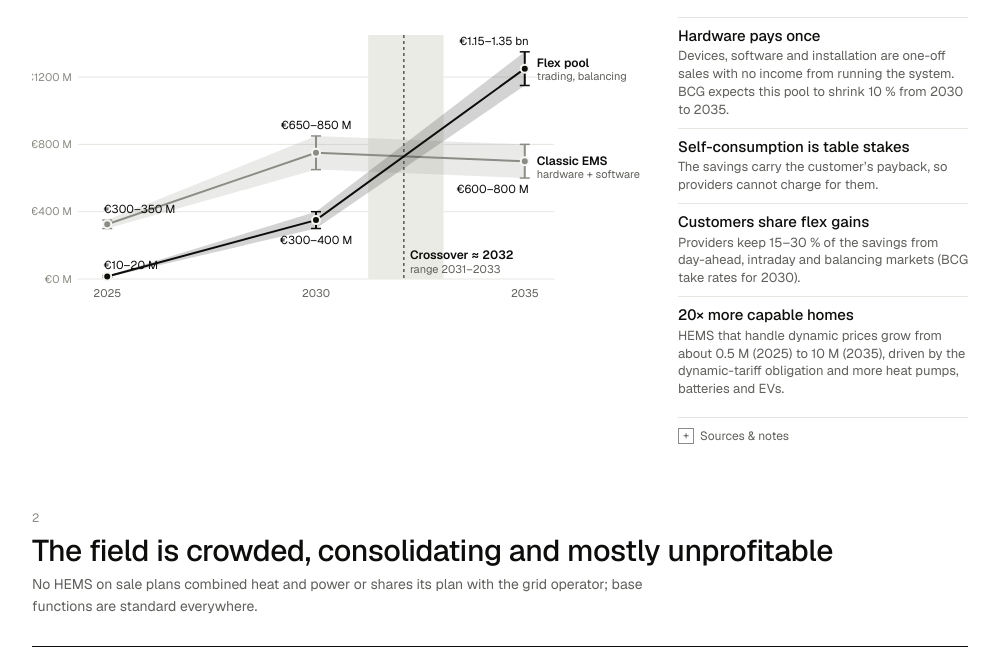
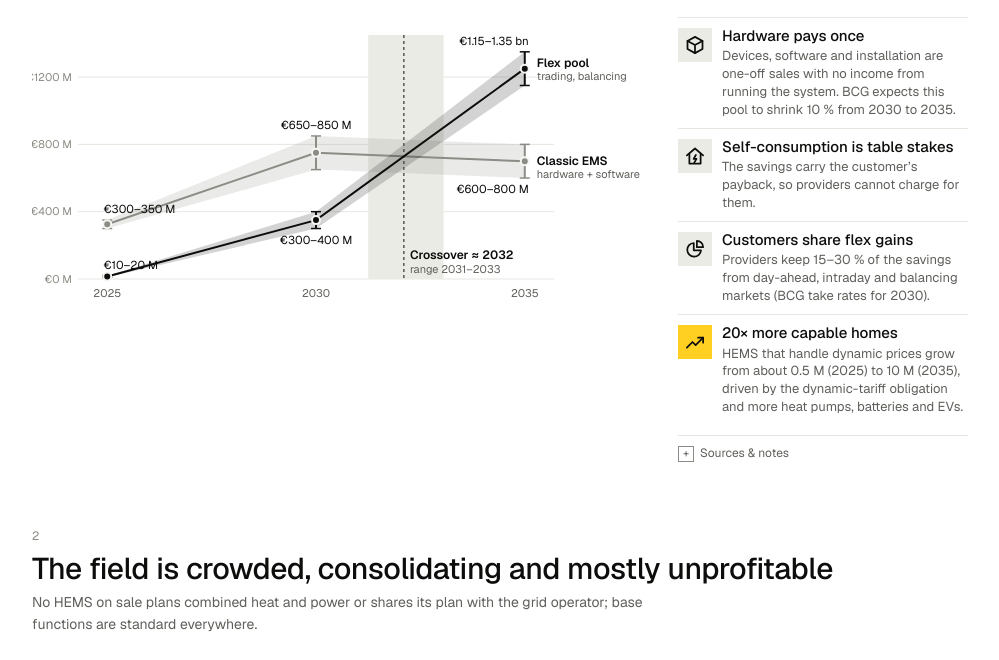
Before and after one commit to pfrohlfs-lab/hems-propens, a plain HTML site: page market/index.html in a window 1280 px wide. Shown: the part 911-1571 px from the top of the page, without its empty margins (264-1263 px from the left). Drawn offline with nearby package versions, Linux system fonts and the light colour scheme.

Commit message:
Market: icons next to the four BCG reasons in exhibit 1
Co-Authored-By: Claude Opus 5.5 <noreply@anthropic.com>

```diff
--- a/market/index.html
+++ b/market/index.html
@@ -182,7 +182,13 @@
 .m1-tools { justify-content: space-between; }
 #x-definitions .m1-two { grid-template-columns: minmax(0, 1fr); gap: 22px; }
 .m1-brand { margin: 0; display: flex; align-items: center; gap: 8px; font-size: 11px; letter-spacing: .08em; text-transform: uppercase; color: var(--grey); }
-.pts.m1-why li b { font-size: 15px; letter-spacing: 0; margin-bottom: 2px; }
+.pts.m1-why li { grid-template-columns: 34px minmax(0, 1fr); column-gap: 10px; align-items: start; align-content: start; }
+@media (max-width: 1080px) { .exhibit.split .pts.m1-why { grid-template-columns: repeat(auto-fit, minmax(280px, 1fr)); row-gap: 14px; } }
+.pts.m1-why li b { font-size: 15px; letter-spacing: 0; margin-bottom: 2px; grid-column: 2; }
+.pts.m1-why li > span { grid-column: 2; }
+.pts.m1-why .m1-ic { grid-column: 1; grid-row: 1 / span 2; width: 34px; height: 34px; display: grid; place-items: center; background: var(--panel-2); color: var(--ink); margin-top: 1px; }
+.pts.m1-why .m1-ic svg { width: 20px; height: 20px; fill: none; stroke: currentColor; stroke-width: 1.4; stroke-linecap: round; stroke-linejoin: round; }
+.pts.m1-why .m1-ic.m1-ic-up { background: var(--accent); color: var(--accent-ink); }
 .m1-brand img { display: block; height: 20px; width: auto; background: #fff; padding: 3px 5px; box-sizing: content-box; }
 </style>
 
@@ -205,10 +211,10 @@
       <p class="sub">German HEMS value pools in € M per year: flexibility revenue vs. classic HEMS hardware and software · band = BCG min–max range</p>
       <p class="m1-brand"><span>Source</span><img src="img/bcg-logo.png" alt="BCG" width="48" height="20"></p>
       <ul class="pts m1-why">
-        <li><b>Hardware pays once</b>Devices, software and installation are one-off sales with no income from running the system. BCG expects this pool to shrink 10 % from 2030 to 2035.</li>
-        <li><b>Self-consumption is table stakes</b>The savings carry the customer’s payback, so providers cannot charge for them.</li>
-        <li><b>Customers share flex gains</b>Providers keep 15–30 % of the savings from day-ahead, intraday and balancing markets (BCG take rates for 2030).</li>
-        <li><b>20× more capable homes</b>HEMS that handle dynamic prices grow from about 0.5 M (2025) to 10 M (2035), driven by the dynamic-tariff obligation and more heat pumps, batteries and EVs.</li>
+        <li><i class="m1-ic" aria-hidden="true"><svg viewBox="0 0 16 16"><path d="M8 1.5 14 4.75v6.5L8 14.5 2 11.25v-6.5z"/><path d="M2 4.75 8 8l6-3.25M8 8v6.5"/></svg></i><b>Hardware pays once</b><span>Devices, software and installation are one-off sales with no income from running the system. BCG expects this pool to shrink 10 % from 2030 to 2035.</span></li>
+        <li><i class="m1-ic" aria-hidden="true"><svg viewBox="0 0 16 16"><path d="M1.5 7.5 8 2l6.5 5.5"/><path d="M3.5 6v8h9V6"/><path d="M8.7 7.2 6.9 10.3h2.3l-1.8 3"/></svg></i><b>Self-consumption is table stakes</b><span>The savings carry the customer’s payback, so providers cannot charge for them.</span></li>
+        <li><i class="m1-ic" aria-hidden="true"><svg viewBox="0 0 16 16"><path d="M7 3.2A5.5 5.5 0 1 0 12.8 9H7z"/><path d="M9.5 1.5v5h5a5 5 0 0 0-5-5z"/></svg></i><b>Customers share flex gains</b><span>Providers keep 15–30 % of the savings from day-ahead, intraday and balancing markets (BCG take rates for 2030).</span></li>
+        <li><i class="m1-ic m1-ic-up" aria-hidden="true"><svg viewBox="0 0 16 16"><path d="M1.5 12.5 6 8l2.5 2.5 6-6"/><path d="M10.5 4.5h4v4"/></svg></i><b>20× more capable homes</b><span>HEMS that handle dynamic prices grow from about 0.5 M (2025) to 10 M (2035), driven by the dynamic-tariff obligation and more heat pumps, batteries and EVs.</span></li>
       </ul>
       <details class="more"><summary>Sources &amp; notes</summary>
         <p>Bands show BCG’s min–max range, line the midpoint.</p>
```
